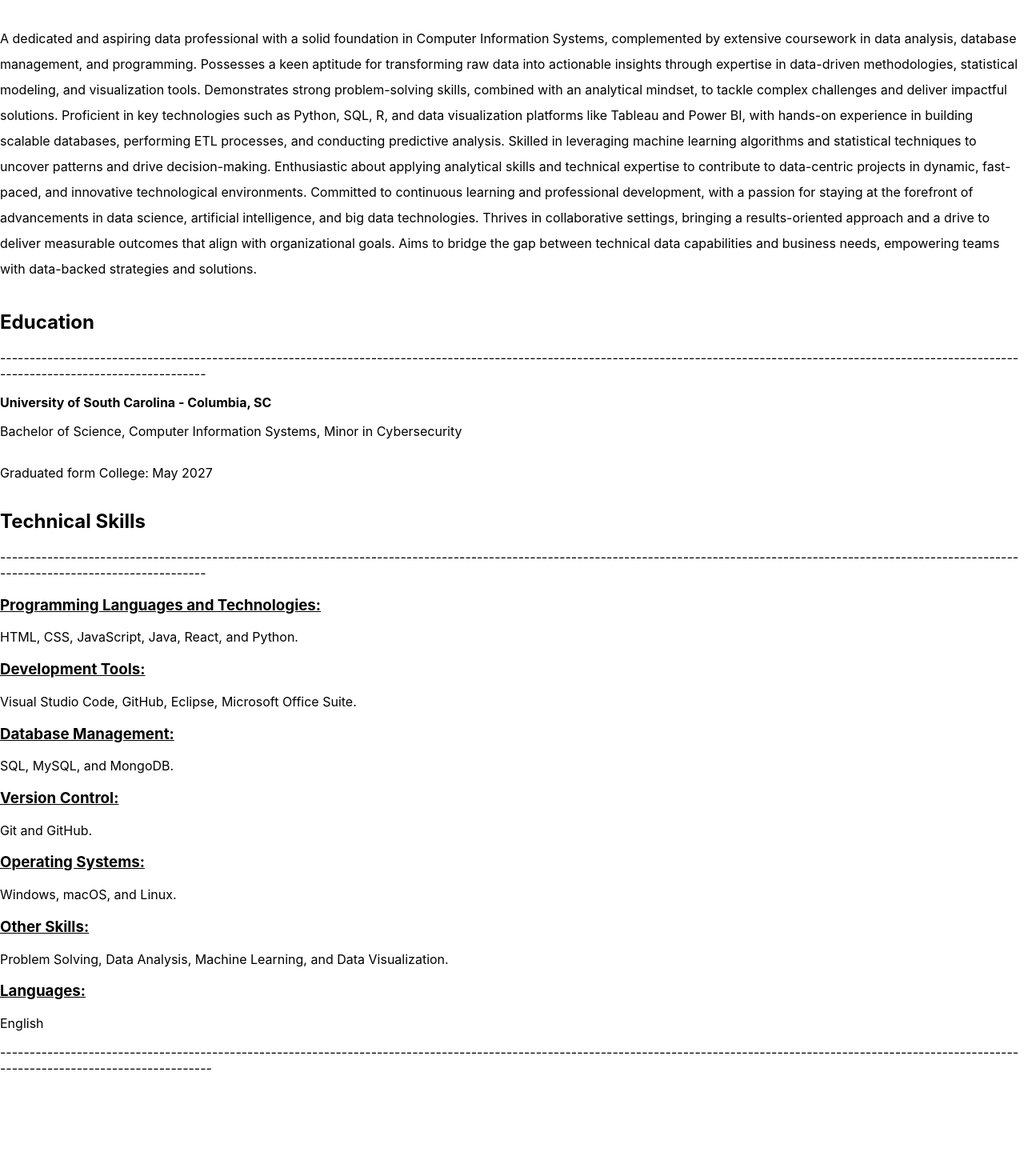
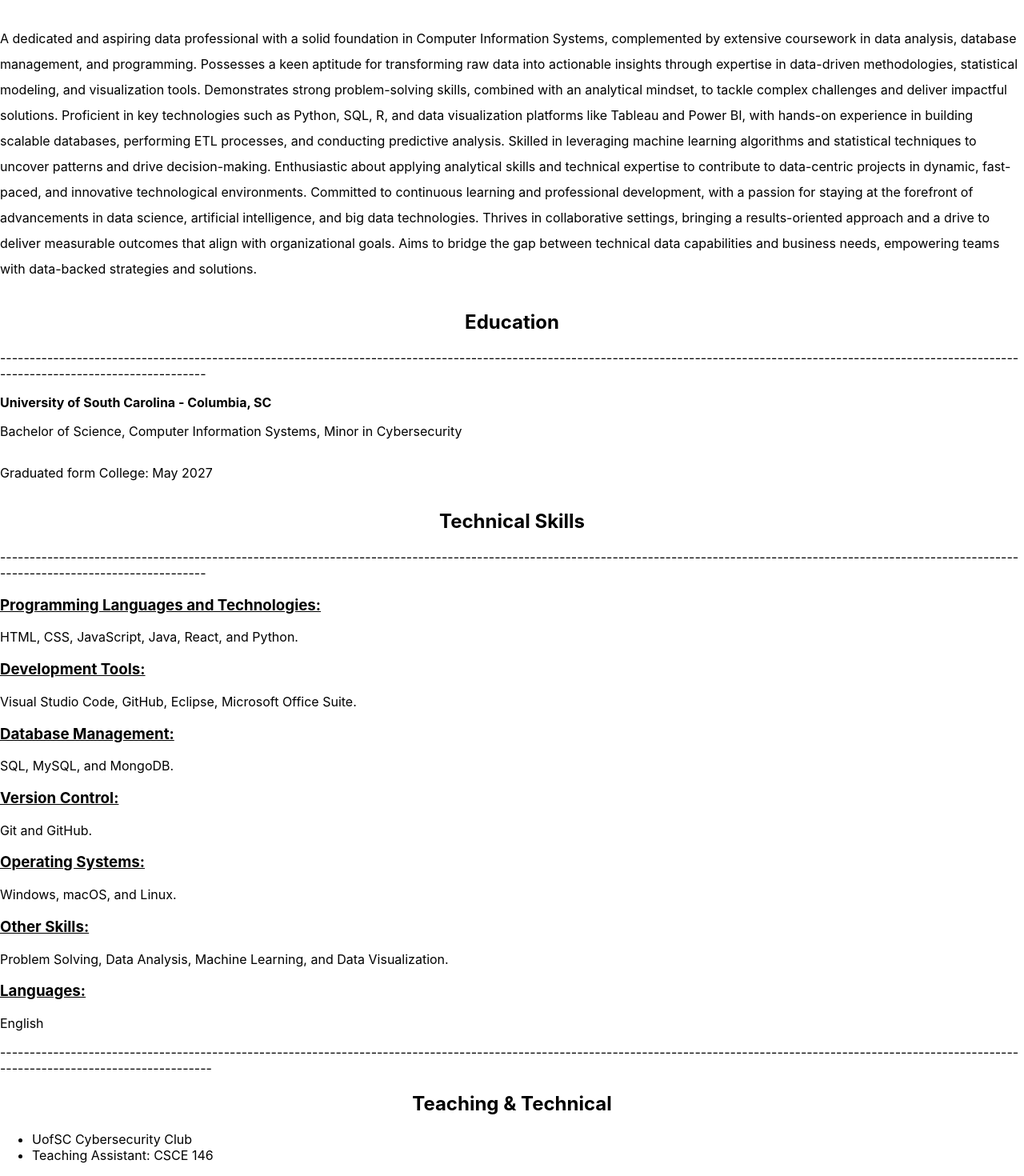
Before and after one commit to HardikMarlapudi/react-practice-latest, a React (Create React App) app in the folder react-practice-latest/: page / in a window 1280 px wide. Shown: the part 257-1727 px from the top of the page at 80% size. Before the commit the page ends 1618 px from the top, so only its background shows below. Built offline with nearby package versions, Linux system fonts and the light colour scheme.

Commit message:
fixed indentation

```diff
--- a/react-practice-latest/src/Education.jsx
+++ b/react-practice-latest/src/Education.jsx
@@ -1,14 +1,13 @@
 import React from 'react';
 import './Education.css';
 import './main.jsx'
-
 
 function Education() {
 
     return (
 
         <div class="education">
-            <h2>Education</h2>
+            <center><h2>Education</h2></center>
             <p>----------------------------------------------------------------------------------------------------------------------------------------------------------------------------------------------------------------</p>
             <div id="name-of-school">
             <p>University of South Carolina - Columbia, SC</p>
--- a/react-practice-latest/src/Objective.css
+++ b/react-practice-latest/src/Objective.css
@@ -1,4 +1,3 @@
-
 
 #objective {
     display: block;
--- a/react-practice-latest/src/TechncialSkills.jsx
+++ b/react-practice-latest/src/TechncialSkills.jsx
@@ -7,7 +7,7 @@ function TechnicalSkills() {
         <>
         <div className="TechnicalSkills">
 
-        <h2>Technical Skills</h2>
+        <center><h2>Technical Skills</h2></center>
         <p>----------------------------------------------------------------------------------------------------------------------------------------------------------------------------------------------------------------</p>
 
         <h3>Programming Languages and Technologies:</h3> <p>HTML, CSS, JavaScript, Java, React, and Python.</p>
--- a/react-practice-latest/src/TechnicalExperience.jsx
+++ b/react-practice-latest/src/TechnicalExperience.jsx
@@ -8,7 +8,7 @@ function TechnicalExperience() {
         <>
 
         <div id = "teaching-technical">
-            <h2>Teaching & Technical</h2>
+        <center><h2>Teaching & Technical</h2></center>
         </div>
 
         <ul>
--- a/react-practice-latest/src/index.js
+++ b/react-practice-latest/src/index.js
@@ -7,6 +7,7 @@ import Objective from './Objective.jsx';
 import Education from './Education';
 import reportWebVitals from './reportWebVitals';
 import TechnicalSkills from './TechncialSkills.jsx';
+import TechnicalExperience from './TechnicalExperience.jsx';
 
 
 const root = ReactDOM.createRoot(document.getElementById('root'));
@@ -17,6 +18,7 @@ root.render(
     <Objective />
     <Education />
     <TechnicalSkills />
+    <TechnicalExperience/>
   </React.StrictMode>
 );
 
```
